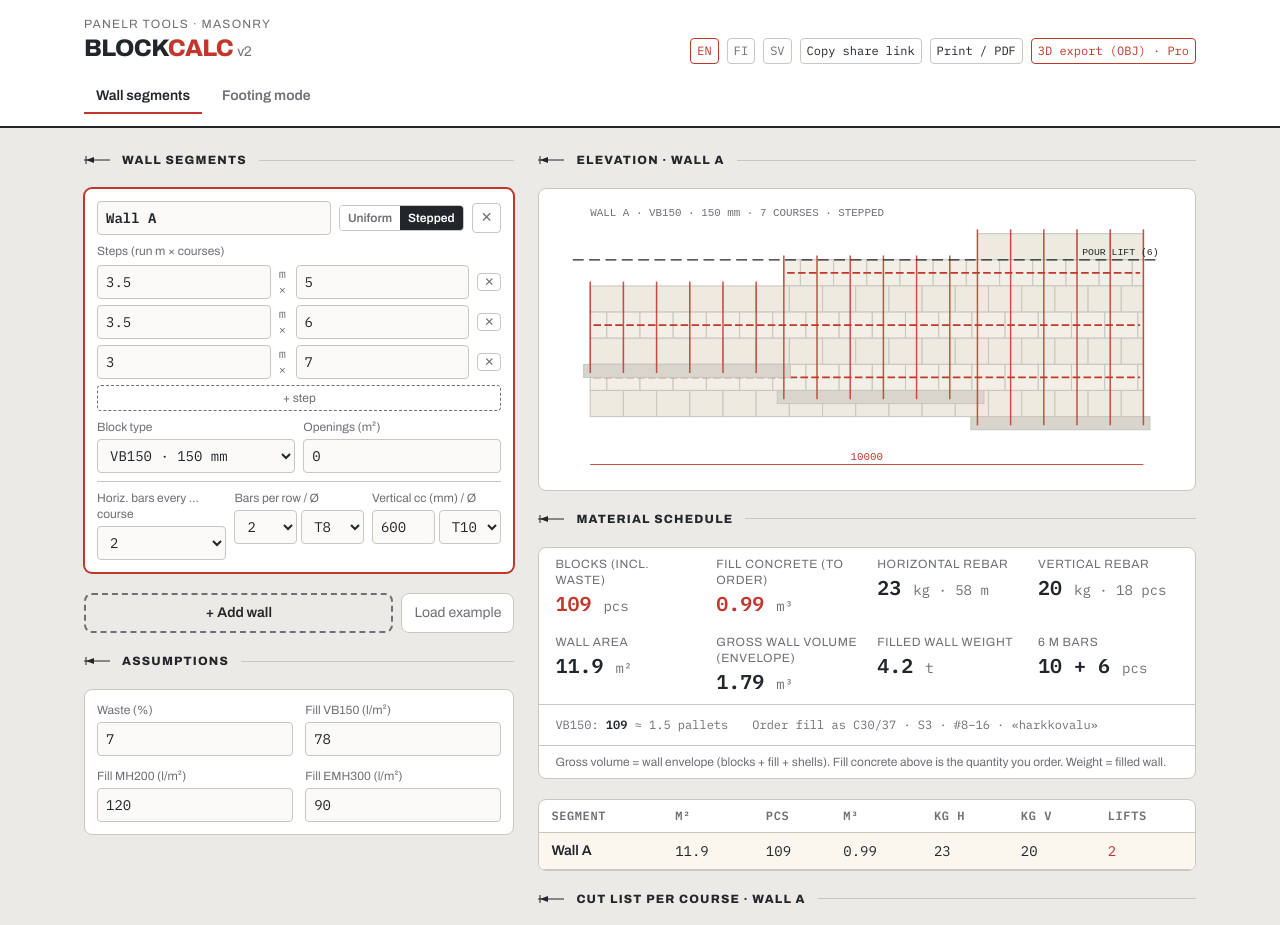
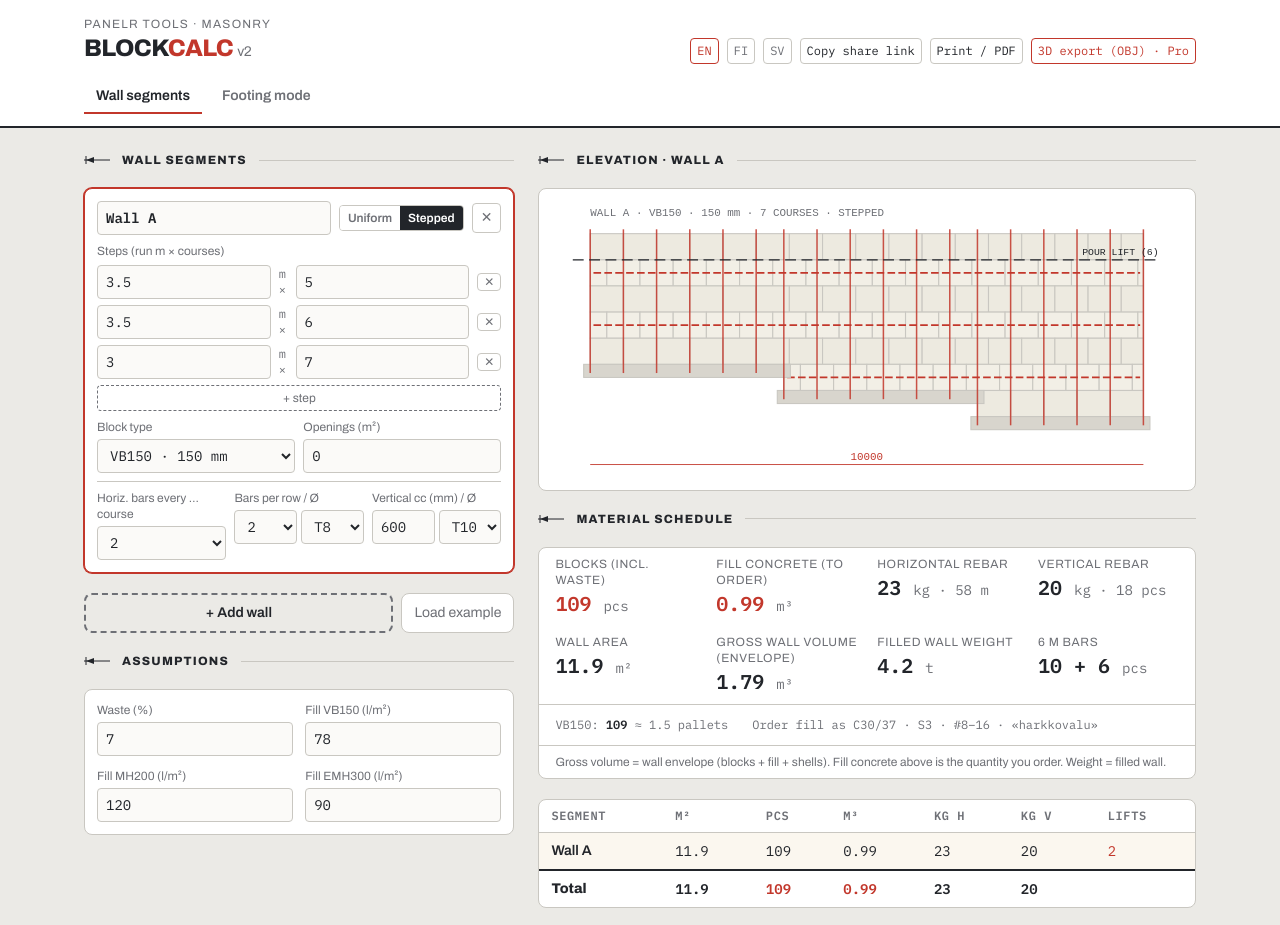
Before and after one commit to MadeByFranz/blockcalc, a React (Vite) app: page / in a window 1280 px wide. Shown: the top 925 px of the page. Built offline with nearby package versions, Linux system fonts and the light colour scheme.

Commit message:
Fix stepped-wall alignment, per-span cut list, totals row

```diff
--- a/src/App.jsx
+++ b/src/App.jsx
@@ -17,7 +17,7 @@ const fmt = (n, d = 1) => Number(n).toLocaleString("en-US", { minimumFractionDig
 // ---------- i18n ----------
 const T = {
   en: {
-    share: "Copy share link", copied: "Link copied",
+    share: "Copy share link", copied: "Link copied", total: "Total",
     walls: "Wall segments", assumptions: "Assumptions", elevation: "Elevation", schedule: "Material schedule",
     cutlist: "Cut list per course", footing: "Footing mode", addWall: "+ Add wall", example: "Load example",
     length: "Length (m)", courses: "Courses (à 200 mm)", type: "Block type", openings: "Openings (m²)",
@@ -36,7 +36,7 @@ const T = {
     segment: "Segment",
   },
   fi: {
-    share: "Kopioi jakolinkki", copied: "Linkki kopioitu",
+    share: "Kopioi jakolinkki", copied: "Linkki kopioitu", total: "Yhteensä",
     walls: "Seinälohkot", assumptions: "Oletukset", elevation: "Julkisivu", schedule: "Materiaaliluettelo",
     cutlist: "Katkaisuluettelo kerroksittain", footing: "Anturalaskuri", addWall: "+ Lisää seinä", example: "Lataa esimerkki",
     length: "Pituus (m)", courses: "Kerroksia (à 200 mm)", type: "Harkkotyyppi", openings: "Aukot (m²)",
@@ -55,7 +55,7 @@ const T = {
     segment: "Lohko",
   },
   sv: {
-    share: "Kopiera delningslänk", copied: "Länk kopierad",
+    share: "Kopiera delningslänk", copied: "Länk kopierad", total: "Totalt",
     walls: "Väggsektioner", assumptions: "Antaganden", elevation: "Fasad", schedule: "Materialförteckning",
     cutlist: "Kaplista per skift", footing: "Grundsula", addWall: "+ Lägg till vägg", example: "Ladda exempel",
     length: "Längd (m)", courses: "Skift (à 200 mm)", type: "Blocktyp", openings: "Öppningar (m²)",
@@ -87,7 +87,7 @@ function courseRows(seg) {
   const rows = [];
   for (let i = 0; i < maxC; i++) {
     // row i counted from the top: a run contributes if it has ≥ i+1 courses
-    const len = seg.steps.reduce((a, s) => a + (s.courses >= i + 1 ? s.len : 0), 0);
+    const len = seg.steps.reduce((a, s) => a + (i < s.courses ? s.len : 0), 0);
     rows.push({ length: len });
   }
   return rows;
@@ -98,19 +98,40 @@ const segArea = (seg) => courseRows(seg).reduce((a, r) => a + r.length * BH, 0)
 // cut list per course with running-bond stagger (odd rows start with a 300 half)
 const rowOffset = (idxFromTop, maxC) => ((maxC - idxFromTop) % 2 === 0 ? 0.3 : 0); // bottom course starts full
 
+// spans (x-ranges in m) occupied by course row `ri` (0 = top). Common top: a run
+// with c courses occupies the TOP c rows; only deeper runs reach the bottom rows.
+function rowSpans(seg, ri) {
+  if (seg.mode !== "stepped") return [[0, seg.length]];
+  let x = 0; const spans = [];
+  for (const s of seg.steps) {
+    if (ri < s.courses) spans.push([x, x + s.len]);
+    x += s.len;
+  }
+  return spans.reduce((a, sp) => {
+    const last = a[a.length - 1];
+    if (last && Math.abs(last[1] - sp[0]) < 1e-6) last[1] = sp[1];
+    else a.push([...sp]);
+    return a;
+  }, []);
+}
+
 function cutList(seg) {
   const rowsAll = courseRows(seg);
+  const maxC = rowsAll.length;
   return rowsAll.map((row, i) => {
-    const L = row.length;
-    const offset = rowOffset(i, rowsAll.length);
-    const bodyLen = Math.max(0, L - offset);
-    const full = Math.floor(bodyLen / BL + 1e-9);
-    const rem = bodyLen - full * BL;
-    const cuts = [];
-    if (offset > 0) cuts.push(300);
-    if (rem > 0.02) cuts.push(Math.round(rem * 1000));
+    const offset = rowOffset(i, maxC);
+    let full = 0; const cuts = [];
+    for (const [sa, sb] of rowSpans(seg, i)) {
+      const spanL = sb - sa;
+      const bodyLen = Math.max(0, spanL - offset);
+      const f = Math.floor(bodyLen / BL + 1e-9);
+      const rem = bodyLen - f * BL;
+      full += f;
+      if (offset > 0 && spanL > offset) cuts.push(300);
+      if (rem > 0.02) cuts.push(Math.round(rem * 1000));
+    }
     const consumed = full + Math.ceil(cuts.reduce((a, c) => a + c, 0) / 600);
-    return { i, L, full, cuts, consumed };
+    return { i, L: row.length, full, cuts, consumed };
   });
 }
 
@@ -156,10 +177,11 @@ function exportOBJ(segments) {
     rows.forEach((row, ri) => {
       const y0 = (maxC - 1 - ri) * BH; // row 0 = top
       const offset = rowOffset(ri, maxC);
-      let x = -offset;
-      while (x < row.length - 1e-6) {
-        const bw = Math.min(BL, row.length - x);
-        const x0 = ox + Math.max(x, 0), x1 = ox + x + bw;
+      for (const [sa, sb] of rowSpans(seg, ri)) {
+      let x = sa - offset;
+      while (x < sb - 1e-6) {
+        const bw = Math.min(BL, sb - x);
+        const x0 = ox + Math.max(x, sa), x1 = ox + Math.min(x + BL, sb);
         if (x1 - x0 > 0.01) {
           const y1 = y0 + BH;
           const verts = [
@@ -172,6 +194,7 @@ function exportOBJ(segments) {
           v += 8;
         }
         x += BL;
+      }
       }
     });
     ox += segLength(seg) + 1;
@@ -226,21 +249,7 @@ function WallPreview({ seg, t }) {
     // stepped: rows are top-aligned; runs shorter than this row are absent.
     // Draw the row's spans: walk runs left→right, include run if courses ≥ maxC-ri… wait rows already encode length,
     // but for stepped we must place spans at correct x. Build spans:
-    let spans = [];
-    if (seg.mode === "stepped") {
-      let x = 0;
-      for (const s of seg.steps) {
-        if (s.courses >= maxC - ri) spans.push([x, x + s.len]);
-        x += s.len;
-      }
-      // merge adjacent
-      spans = spans.reduce((a, sp) => {
-        const last = a[a.length - 1];
-        if (last && Math.abs(last[1] - sp[0]) < 1e-6) last[1] = sp[1];
-        else a.push([...sp]);
-        return a;
-      }, []);
-    } else spans = [[0, seg.length]];
+    const spans = rowSpans(seg, ri);
 
     for (const [sa, sb] of spans) {
       const offset = rowOffset(ri, maxC);
@@ -269,7 +278,7 @@ function WallPreview({ seg, t }) {
   if (seg.mode === "stepped") {
     let x = 0;
     for (const s of seg.steps) {
-      const y = yTop + maxC * cH - (maxC - s.courses) * cH;
+      const y = yTop + s.courses * cH;
       els.push(
         <rect key={"ft" + x} x={x0 + x * pxm - 6} y={y} width={s.len * pxm + 12} height={12}
           fill="#D8D5CD" stroke={LINE} />
@@ -286,8 +295,8 @@ function WallPreview({ seg, t }) {
   for (const r of runs) {
     for (let m = 0; m <= r.len + 1e-6; m += seg.vcc / 1000) {
       const x = x0 + (rx + Math.min(m, r.len)) * pxm;
-      const yb = yTop + maxC * cH - (maxC - r.courses) * cH + 8;
-      els.push(<line key={`v${rx}-${m}`} x1={x} y1={yb} x2={x} y2={yTop + (maxC - r.courses) * cH - 4}
+      const yb = yTop + r.courses * cH + 8;
+      els.push(<line key={`v${rx}-${m}`} x1={x} y1={yb} x2={x} y2={yTop - 4}
         stroke={REBAR} strokeWidth="1.4" opacity="0.85" />);
     }
     rx += r.len;
@@ -685,6 +694,17 @@ export default function BlockCalc() {
                       </tr>
                     ))}
                   </tbody>
+                  <tfoot>
+                    <tr style={{ borderTop: `2px solid ${INK}` }}>
+                      <td className="px-3 py-2 font-bold" style={{ fontFamily: "'Archivo'" }}>{t.total}</td>
+                      <td className="px-3 py-2 font-semibold">{fmt(totals.area)}</td>
+                      <td className="px-3 py-2 font-semibold" style={{ color: REBAR }}>{totals.blocks}</td>
+                      <td className="px-3 py-2 font-semibold" style={{ color: REBAR }}>{fmt(totals.fillM3, 2)}</td>
+                      <td className="px-3 py-2 font-semibold">{fmt(totals.hKg, 0)}</td>
+                      <td className="px-3 py-2 font-semibold">{fmt(totals.vKg, 0)}</td>
+                      <td className="px-3 py-2"></td>
+                    </tr>
+                  </tfoot>
                 </table>
               </div>
 
```
